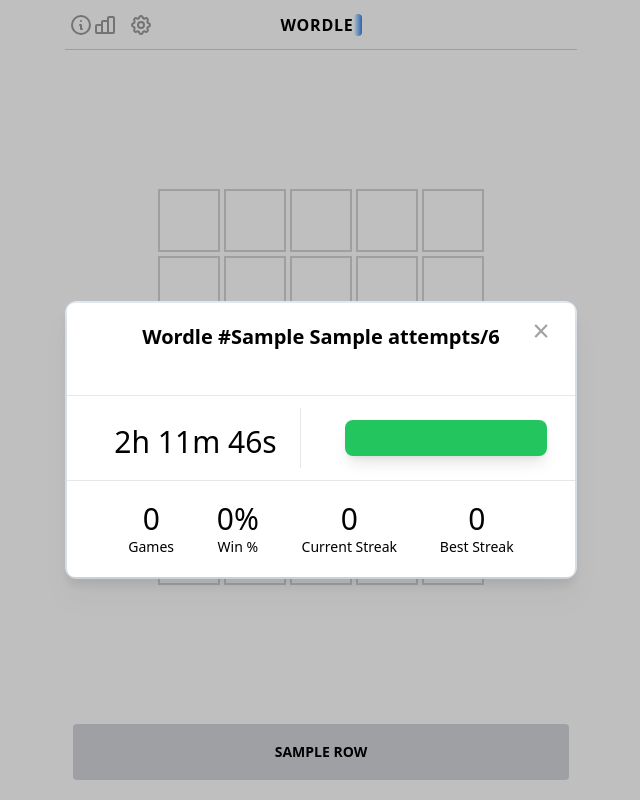
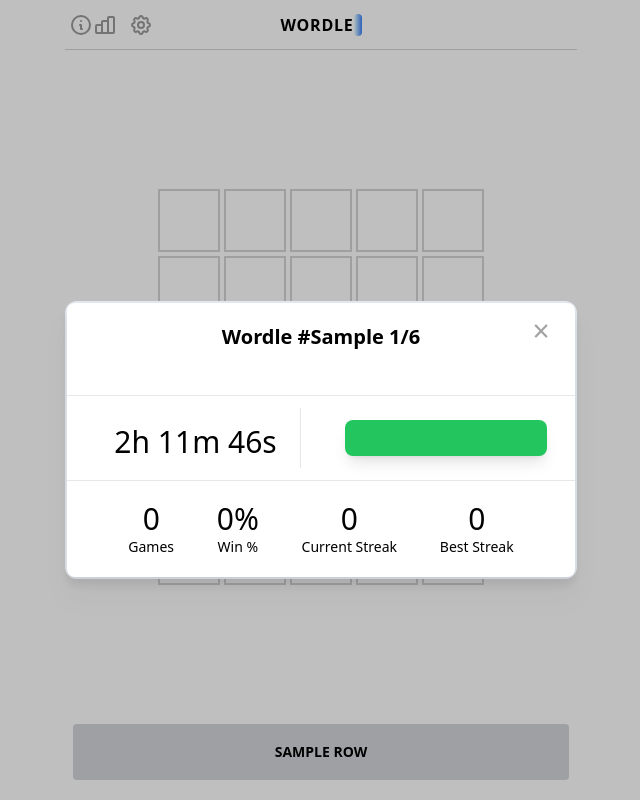
Before and after one commit to Awosch28/Security-Word-Challenge, a Flask app: template webapp/templates/game.html in a window 1280 px wide. Shown: the whole page, without its empty margins (319-959 px from the left). Run offline with Flask 3, Linux system fonts and the light colour scheme; the template is opened without the code that fills it: most values are stand-ins (such as "Sample title", 1, 10 or a date in 2020); some libraries are stand-ins or nearby versions.

Commit message:
fixed loading attempts and result_id

```diff
--- a/webapp/templates/game.html
+++ b/webapp/templates/game.html
@@ -33,8 +33,8 @@
             var game_won = "{{ result.game_won }}"
             var tiles = JSON.parse('{{ result.tiles | tojson | safe }}')
             var tile_classes = JSON.parse('{{ result.tile_classes | tojson | safe }}')
-            var attempts = "{{ result.attempts }}"
-            var result_id = "{{ result.result_id }}"
+            var attempts = "{{ result.num_attempts }}"
+            var result_id = "{{ result.id }}"
 
         </script>
     </head>
```
